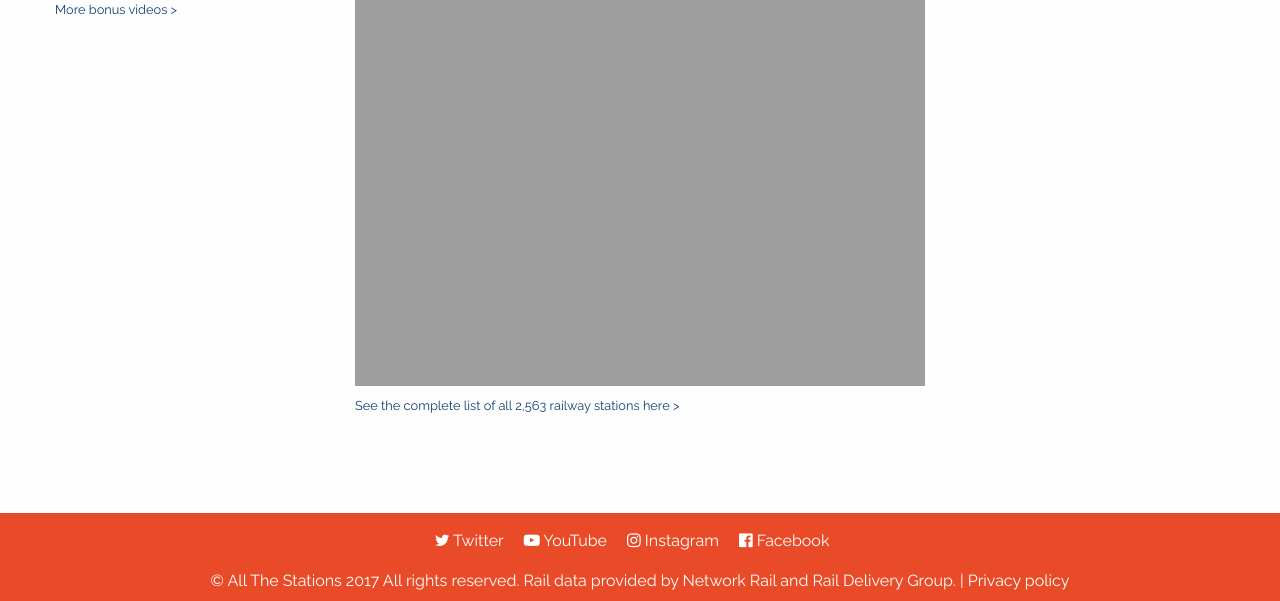
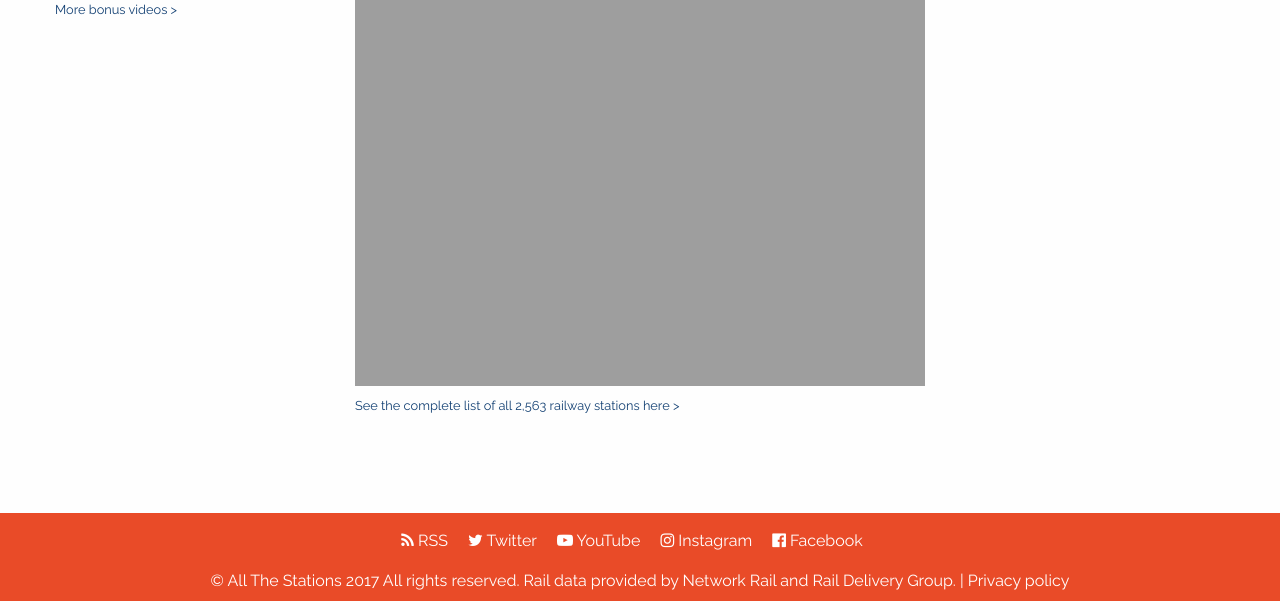
Before and after one commit to khawkins98/all-the-stations, a Jekyll site: the page built from index.md, in a window 1280 px wide, cut to the strip 860-1461 px from the top of the page. Built offline with Jekyll 4.4.1, drawn with Linux system fonts in a browser that asks for light colours; nearby versions of some CDN libraries; comment, search, counter and statistics services are not loaded.

Commit message:
Add rss links

```diff
--- a/_includes/footer.html
+++ b/_includes/footer.html
@@ -1,6 +1,7 @@
 <footer id="footer" class="padding-top-xlarge text-center">
   <div class="padding-top-large padding-bottom-medium" style="background-color: #e94b28;">
     <div>
+      <span class="padding-right-large"><a class="color-white" href="/updates/atom.xml"><i class="fa fa-rss" aria-hidden="true"></i> RSS </a></span>
       <span class="padding-right-large"><a class="color-white" href="http://www.twitter.com/allthestations/"><i class="fa fa-twitter" aria-hidden="true"></i> Twitter</a></span>
       <span class="padding-right-large"><a class="color-white" href="http://www.youtube.com/channel/UC7ttKX46nJxUeXZ0aoD4Q5g"><i class="fa fa-youtube-play" aria-hidden="true"></i> YouTube</a></span>
       <span class="padding-right-large"><a class="color-white" href="http://www.instagram.com/allthestations/"><i class="fa fa-instagram" aria-hidden="true"></i> Instagram</a></span>
--- a/_includes/navigation.html
+++ b/_includes/navigation.html
@@ -28,6 +28,7 @@
   {% endif %}
 {% endfor %}
 {% assign pages_list = nil %}
+        <li class="show-for-small-only"><a href="/updates/atom.xml"><i class="fa fa-rss" aria-hidden="true"></i> RSS</a></li>
         <li class="show-for-small-only"><a href="http://www.twitter.com/allthestations/"><i class="fa fa-twitter" aria-hidden="true"></i> Twitter</a></li>
         <li class="show-for-small-only"><a href="http://www.youtube.com/channel/UC7ttKX46nJxUeXZ0aoD4Q5g"><i class="fa fa-youtube-play" aria-hidden="true"></i> YouTube</a></li>
         <li class="show-for-small-only"><a href="https://www.instagram.com/allthestations/"><i class="fa fa-instagram" aria-hidden="true"></i> Instagram</a></li>
@@ -36,6 +37,7 @@
     </div>
     <div class="top-bar-right">
       <ul class="menu">
+        <li class="show-for-medium"><a href="/updates/atom.xml"><i class="fa fa-rss" aria-hidden="true"></i> </a></li>
         <li class="show-for-medium"><a href="http://www.twitter.com/allthestations/"><i class="fa fa-twitter" aria-hidden="true"></i> </a></li>
         <li class="show-for-medium"><a href="http://www.youtube.com/channel/UC7ttKX46nJxUeXZ0aoD4Q5g"><i class="fa fa-youtube-play" aria-hidden="true"></i> </a></li>
         <li class="show-for-medium"><a href="http://www.instagram.com/allthestations/"><i class="fa fa-instagram" aria-hidden="true"></i> </a></li>
```
